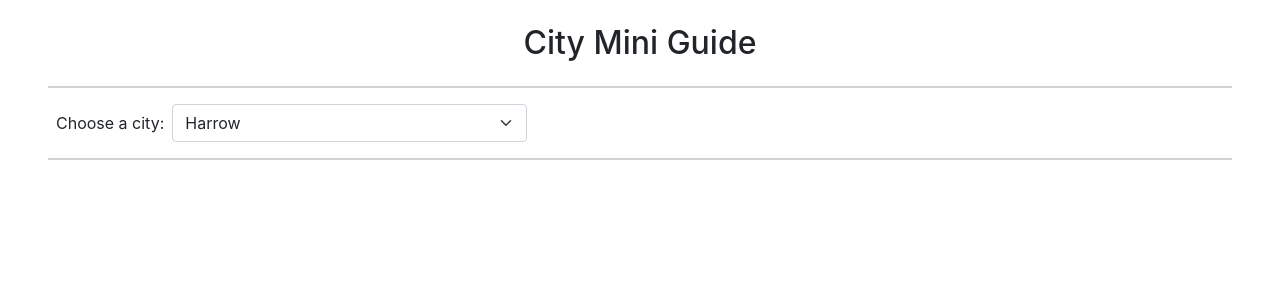
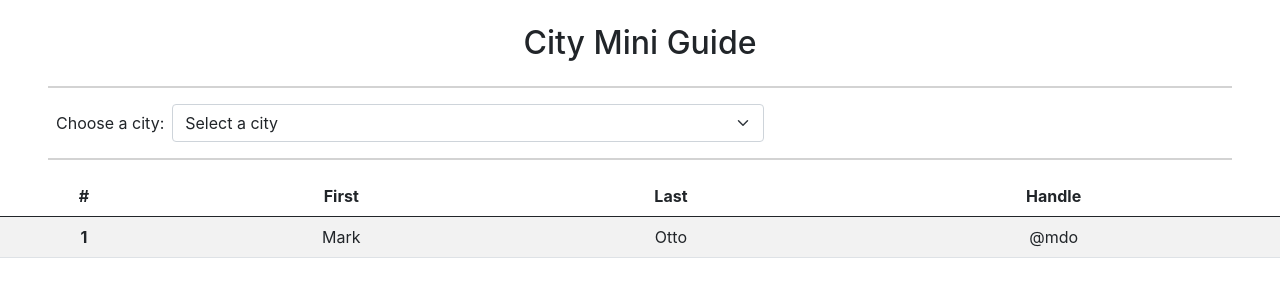
Before and after one commit to askinekincihf/cyf-london-mini-guide-full-stack, a React (Create React App) app in the folder client/: page / in a window 1280 px wide. Shown: the top 300 px of the page. Built offline with nearby package versions, Linux system fonts and the light colour scheme.

Commit message:
added Categories, Table and TableRow componenets

```diff
--- a/client/src/App.css
+++ b/client/src/App.css
@@ -19,5 +19,5 @@
 }
 
 .option select {
-  width: 30%;
+  width: 50%;
 }
--- a/client/src/App.js
+++ b/client/src/App.js
@@ -3,9 +3,15 @@ import { useState } from "react";
 import Categories from "./components/Categories";
 import DropdownMenu from "./components/DropdownMenu";
 import Header from "./components/Header";
+import Table from "./components/Table"
 
 function App() {
   const [option, setOption] = useState("");
+  const [selectedCategory, setSelectedCategory] = useState(undefined);
+
+  function handleCategoryChange(e) {
+    setSelectedCategory(e.target.id);
+  }
 
   return (
     <div className="App">
@@ -14,7 +20,8 @@ function App() {
         option={option}
         setOption={setOption}
       />
-      <Categories />
+      <Categories handleClick={handleCategoryChange} />
+      <Table />
     </div>
   );
 }
--- a/client/src/components/DropdownMenu.js
+++ b/client/src/components/DropdownMenu.js
@@ -15,6 +15,7 @@ const DropdownMenu = ({ option, setOption }) => {
                 className="form-select my-3" aria-label="Default select example"
                 onChange={handleOption}
             >
+                <option value="">Select a city</option>
                 <option value="harrow">Harrow</option>
                 <option value="heathrow">Heathrow</option>
                 <option value="stratford">Stratford</option>
--- /dev/null
+++ b/client/src/components/Table.js
@@ -0,0 +1,22 @@
+import React from 'react'
+import TableRow from './TableRow'
+
+const Table = () => {
+    return (
+        <table className="table table-striped">
+            <thead>
+                <tr>
+                    <th scope="col">#</th>
+                    <th scope="col">First</th>
+                    <th scope="col">Last</th>
+                    <th scope="col">Handle</th>
+                </tr>
+            </thead>
+            <tbody>
+                <TableRow />
+            </tbody>
+        </table>
+    )
+}
+
+export default Table
--- /dev/null
+++ b/client/src/components/TableRow.js
@@ -0,0 +1,14 @@
+import React from 'react'
+
+const TableRow = () => {
+    return (
+        <tr>
+            <th scope="row">1</th>
+            <td>Mark</td>
+            <td>Otto</td>
+            <td>@mdo</td>
+        </tr>
+    )
+}
+
+export default TableRow;
```
Also changed, not shown: 1 other file (tests, documents, lock files or other folders).
